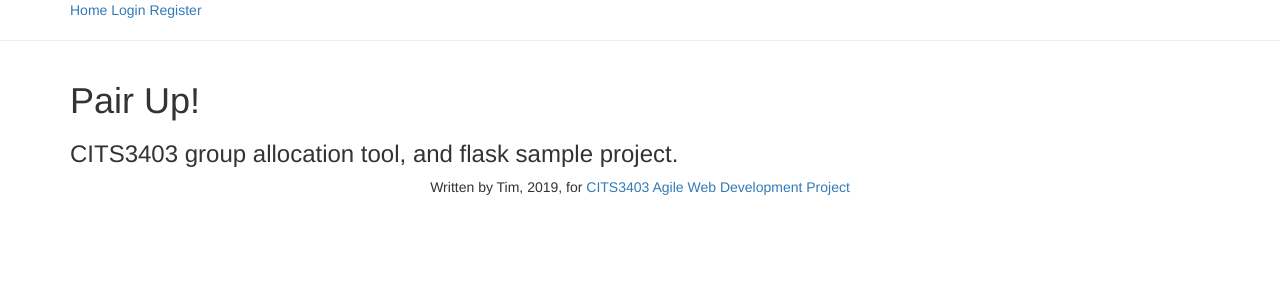
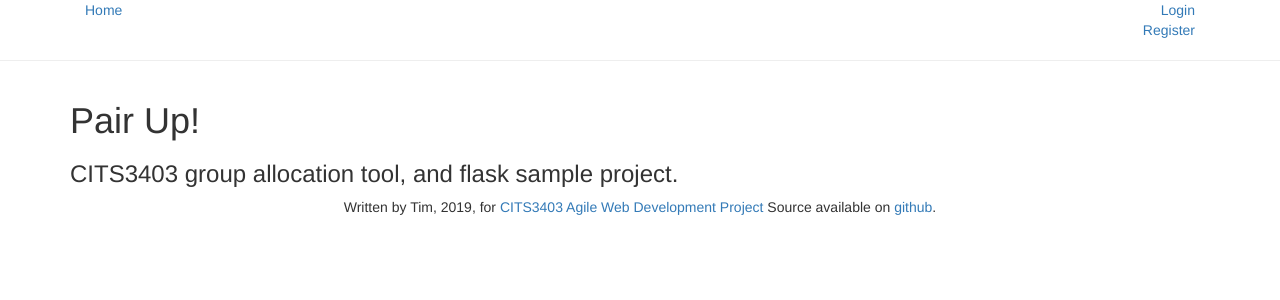
Before and after one commit to drtnf/cits3403-pair-up, a Flask app: page / in a window 1280 px wide. Shown: the top 300 px of the page. Run offline with Flask 2, Linux system fonts and the light colour scheme; parts of the project's set-up code (start-up, migrations or seed data) failed here and were passed over; some libraries are stand-ins or nearby versions.

Commit message:
cosmetic improvements

```diff
--- a/app/templates/base.html
+++ b/app/templates/base.html
@@ -3,24 +3,40 @@
     <title>{{ title }}</title>
       <link rel="stylesheet" media="screen" href="static/bootstrap.min.css">
       <link rel="stylesheet" href="static/bootstrap-theme.min.css">
+      <script src="static/bootstrap.min.js"></script>
+      <script
+			  src="https://code.jquery.com/jquery-3.3.1.min.js"
+			  integrity="sha256-FgpCb/KJQlLNfOu91ta32o/NMZxltwRo8QtmkMRdAu8="
+			  crossorigin="anonymous">
+      </script>
       <meta name="viewport" content="width=device-width, initial-scale=1.0">
-
   </head>
 
   <body>
     <div class='container'>
+      <div class='col-sm-4'>
       <a href='{{ url_for("index") }}'>Home</a>
+      </div>
       {%if current_user.is_anonymous %}
-      <a href='{{ url_for("login") }}'>Login</a>
-      <a href='{{ url_for("register") }}'>Register</a>
+      <div class='col-sm-4'></div>
+      <div class='col-sm-4 text-right'>
+        <a href='{{ url_for("login") }}'>Login</a><br/>
+        <a href='{{ url_for("register") }}'>Register</a>
+      </div>
       {% else %}
         {% if current_user.project_id == None %}
-        <a href='{{ url_for("new_project") }}'>Enter Project details</a>
+          <div class='col-sm-4 text-center'>
+            <a href='{{ url_for("new_project") }}'>Enter Project details</a>
+          </div>
         {% else %}
-        <a href='{{ url_for("edit_project") }}'>Edit Project details</a>
+          <div class='col-sm-4 text-center'>
+            <a href='{{ url_for("edit_project") }}'>Edit Project details</a>
+          </div>
         {% endif %}
-      <a href='{{ url_for("register") }}'>Update {{ current_user }}</a>
-      <a href='{{ url_for("logout") }}'>Logout {{ current_user }}</a>
+          <div class='col-sm-4 text-right'>
+            <a href='{{ url_for("register") }}'>Update {{ current_user.prefered_name }}</a><br/>
+            <a href='{{ url_for("logout") }}'>Logout {{ current_user.prefered_name }}</a>
+          </div>
       {%endif %}
     </div>
     <hr>
@@ -44,7 +60,7 @@
   <footer class="page-footer font-small blue pt-4">
     <!-- Copyright -->
     <div class="footer-copyright text-center py-3">Written by Tim, 2019, for
-      <a href="http://teaching.csse.uwa.edu.au/units/CITS3403/index.php?fname=projects&project=yes"> CITS3403 Agile Web Development Project</a>
+      <a href="http://teaching.csse.uwa.edu.au/units/CITS3403/index.php?fname=projects&project=yes"> CITS3403 Agile Web Development Project</a> Source available on <a href="https://github.com/drtnf/cits3403-pair-up">github</a>.
     </div>
     <!-- Copyright -->
 
```
Also changed, not shown: app.db.
